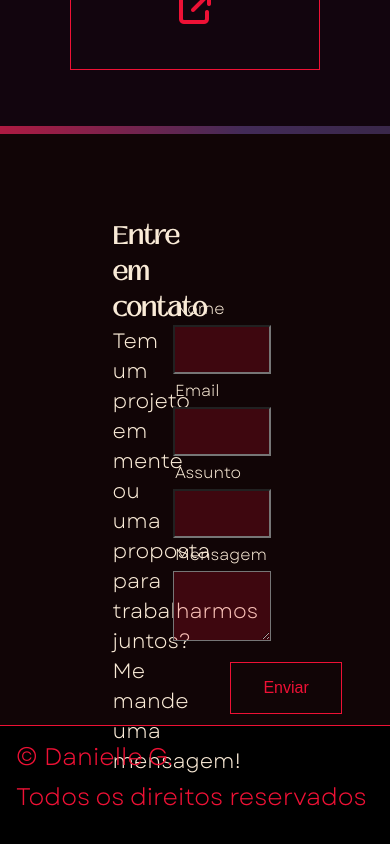
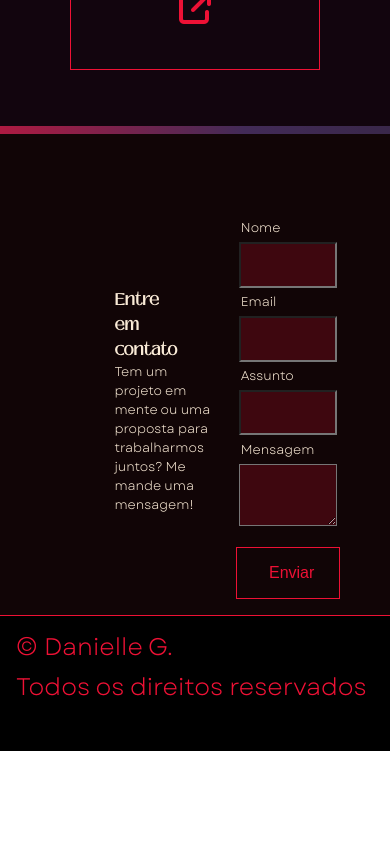
Before and after one commit to niellegs/Portfolio, a React (Vite) app in the folder portfolio/: page / in a window 390 px wide. Shown: the part 4365-5209 px from the top of the page. After the commit the page ends 5116 px from the top, so only its background shows below. Built offline with nearby package versions, Linux system fonts and the light colour scheme.

Commit message:
contact -res

```diff
--- a/portfolio/src/Components/Contact/Contact.css
+++ b/portfolio/src/Components/Contact/Contact.css
@@ -1,7 +1,7 @@
 .contact_container {
     background-color: #110506;;
     width: 100vw;
-    height: 70vh;
+    height: auto;
     padding-top: 10vh;
 }
 
@@ -65,3 +65,36 @@ input, textarea {
     padding: 1rem 0 ;
     margin: .3rem;
 }
+
+@media screen and (max-width:600px) {
+
+    .form-text {
+        width: 50vw;
+    }
+    .form_text p{
+        font-size: .8rem;
+        width: 25vw;
+
+    }
+    .form_text h2 {
+        font-size: 1rem;
+    }
+    .form_contact input , .form_contact textarea{
+        width: 25vw;
+    }
+    .form-group {
+        margin-left: 0;
+    }
+
+    .form-group div input, .form-group div textarea  {
+        padding: .7rem;
+        font-size: .8REM;
+        color: #E5D0AC;
+    }
+    .form_contact label {
+        font-size: .8rem;
+    }
+    .contact_container button  {
+        width: 6.5rem;
+    }
+}
```
